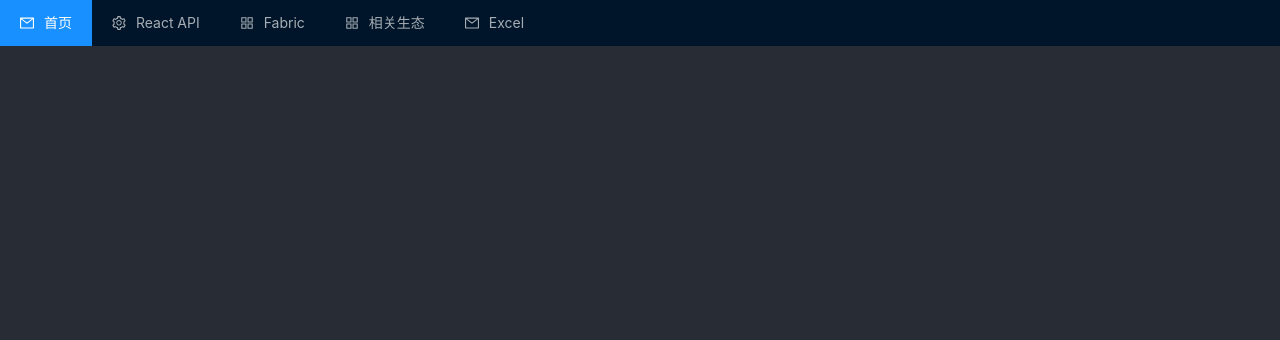
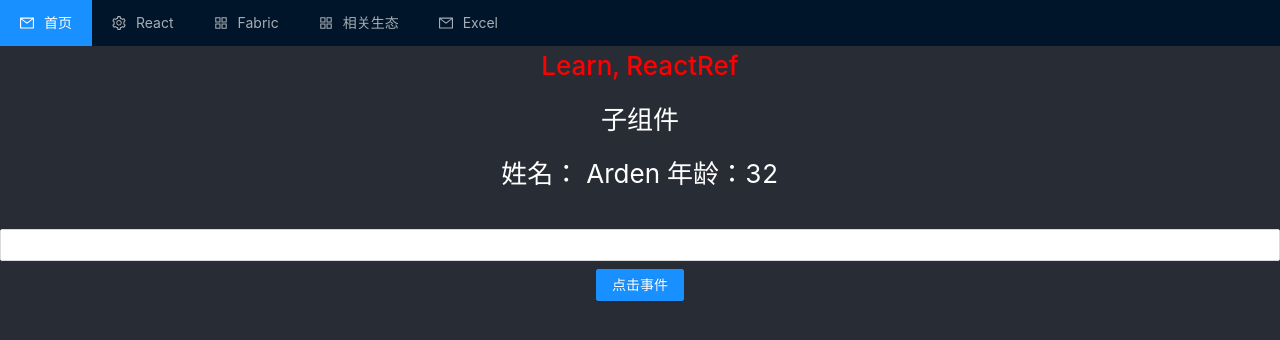
Before and after one commit to iguoxing/react-ts, a React (Create React App) app: page /reactRef in a window 1280 px wide. Shown: the top 340 px of the page. Built offline with nearby package versions, Linux system fonts and the light colour scheme.

Commit message:
react props 和 ref 用法~

```diff
--- a/src/App.js
+++ b/src/App.js
@@ -1,8 +1,8 @@
 /*
  * @Author: ArdenZhao
  * @Date: 2021-12-23 10:36:10
- * @LastEditors: localhost
- * @LastEditTime: 2022-03-18 16:39:55
+ * @LastEditors: bogon
+ * @LastEditTime: 2022-03-30 16:14:57
  * @FilePath: /react-ts/src/App.js
  */
 import React, { Suspense } from 'react';
@@ -12,7 +12,9 @@ import Welcome from './components/header.tsx'
 import Excel from './components/Excel.js'
 import Fabric from './components/Fabric'
 import Dragable from './components/Dragable'
-import HookUseCallback from './components/Hook-useCallback'
+import ReactProps from './components/react/1-Props'
+import ReactRef from './components/react/2-Ref'
+import HookUseCallback from './components/react/Hook-useCallback'
 import Polygon from './components/Polygon';
 import { BrowserRouter as Router, Routes, Route } from 'react-router-dom';
 import "tailwindcss/tailwind.css"
@@ -29,17 +31,14 @@ function App() {
               <Route path="/fabric" element={<Fabric name="Fabric" />} />
               <Route path="/polygon" element={<Polygon name="Polygon" />} />
               <Route path="/dragable" element={<Dragable name="Dragable" />} />
+              <Route path="/reactProps" element={<ReactProps name="ReactProps" />} />
+              <Route path="/reactRef" element={<ReactRef name="ReactRef" />} />
               <Route path="/hookUseCallback" element={<HookUseCallback name="HookUseCallback" />} />
               <Route path="/excel" element={<Excel name="Excel" />} />
-              {/* <Route path="/polygon" element={<Polygon name="Fabric" />} /> */}
             </Routes>
           </Suspense>
         </div>
       </div>
-      {/*
-      <Polygon name="Polygon"></Polygon>
-      <HookUseCallback name="Hook"></HookUseCallback>
-      <Dragable name="Dragable"></Dragable> */}
     </Router>
     // <div className="App">
     //   <header className="App-header">
--- a/src/components/PageMenu.js
+++ b/src/components/PageMenu.js
@@ -24,16 +24,20 @@ class PageMenu extends React.Component {
                     <Menu.Item key="index" icon={<MailOutlined />}>
                         <Link to="/">首页</Link>
                     </Menu.Item>
-                    <SubMenu key="SubMenu" icon={<SettingOutlined />} title="React API">
-                        <Menu.ItemGroup title="Hook">
+                    <SubMenu key="SubMenu" icon={<SettingOutlined />} title="React">
+                        <Menu.ItemGroup title="Basic">
+                            <Menu.Item key="setting:Props">
+                                <Link to="reactProps">Props</Link>
+                            </Menu.Item>
+                            <Menu.Item key="setting:3">
+                                <Link to="reactRef">Ref</Link>
+                            </Menu.Item>
+                        </Menu.ItemGroup>
+                        <Menu.ItemGroup title="Hook API">
                             <Menu.Item key="setting:1">
                                 <Link to="hookUseCallback">HookUseCallback</Link>
                             </Menu.Item>
                         </Menu.ItemGroup>
-                        {/* <Menu.ItemGroup title="Item 2">
-                            <Menu.Item key="setting:3">Option 3</Menu.Item>
-                            <Menu.Item key="setting:4">Option 4</Menu.Item>
-                        </Menu.ItemGroup> */}
                     </SubMenu>
                     <SubMenu key="fabric" icon={<AppstoreOutlined />} title="Fabric">
                         <Menu.ItemGroup title="Components">
--- /dev/null
+++ b/src/components/react/1-Props.js
@@ -0,0 +1,47 @@
+/*
+ * @Author: ArdenZhao
+ * @Date: 2022-03-30 15:52:22
+ * @LastEditTime: 2022-03-30 16:15:27
+ * @FilePath: /react-ts/src/components/react/1-Props.js
+ * @Description:
+ * 1、点击事件+添加内联样式
+ * 2、包含子组件
+ * 3、传递参数的方法——运算拓展符
+ */
+
+import React from 'react';
+import "antd/dist/antd.css";
+import { Button } from 'antd';
+
+function SubComponent(props) {
+  console.log('[ val ] >', props)
+  return (
+    <>
+      {/* <h1>子组件 </h1> */}
+      <p>姓名： {props.name} 年龄：{props.age}</p>
+    </>
+  )
+}
+
+function ReactProps(props) {
+  const divStyle = {
+    color: 'red'
+  }
+  function clickBtn() {
+    console.log('clickBtn')
+  }
+  const prams = {
+    name: 'ArdenZhao',
+    age: 32
+  }
+  return (
+    <div>
+      <h1 style={divStyle}>Learn, {props.name}</h1>
+      {/* 点击方法 */}
+      <Button onClick={clickBtn} type="primary">点击事件</Button>
+      {/* 传递参数的方法——运算拓展符 */}
+      <SubComponent {...prams} />
+    </div>
+  );
+}
+export default ReactProps
--- /dev/null
+++ b/src/components/react/2-Ref.js
@@ -0,0 +1,60 @@
+/*
+ * @Author: ArdenZhao
+ * @Date: 2022-03-30 15:52:22
+ * @LastEditTime: 2022-03-30 17:05:22
+ * @FilePath: /react-ts/src/components/react/2-Ref.js
+ * @Description:
+ * 1、获取到子元素的原生dom节点
+ * 2、支持原生方法
+ * Refs 提供了一种方式，允许我们访问 DOM 节点或在 render 方法中创建的 React 元素。
+ * 3、class组件需要constructor(props)来使用props,并且使用this.props
+ * 4、ref 需要在class组件中可以使用；在函数组件内部使用 ref 属性
+ */
+
+import React from 'react';
+import "antd/dist/antd.css";
+import { Button, Input } from 'antd';
+
+class SubComponent extends React.Component {
+  constructor(props) {
+    super(props);
+    this.textInput = React.createRef();
+    this.focusTextInput = this.focusTextInput.bind(this);
+  }
+  //class中的方法，不需要Function
+  focusTextInput() {
+    // this.textInput.current 是获取的到的原生组件
+    console.log('clickBtn', this.textInput, this.textInput.current)
+    // 焦点聚焦
+    this.textInput.current.focus();
+  }
+  render() {
+    return (
+      <>
+        <h2>子组件 </h2>
+        <p>姓名： {this.props.name} 年龄：{this.props.age}</p>
+        <Input type="text" ref={this.textInput}></Input>
+        <Button onClick={this.focusTextInput} type="primary">点击事件</Button>
+      </>
+    )
+  }
+}
+
+function ReactRef(props) {
+  const divStyle = {
+    color: 'red'
+  }
+
+  const prams = {
+    name: 'Arden',
+    age: 32
+  }
+  return (
+    <div>
+      <h1 style={divStyle}>Learn, {props.name}</h1>
+      {/* 传递参数的方法——运算拓展符 */}
+      <SubComponent {...prams} />
+    </div>
+  );
+}
+export default ReactRef
```
Also changed, not shown: src/components/react/Hook-useCallback.js (renamed from src/components/Hook-useCallback.js, +13 -13 lines).
